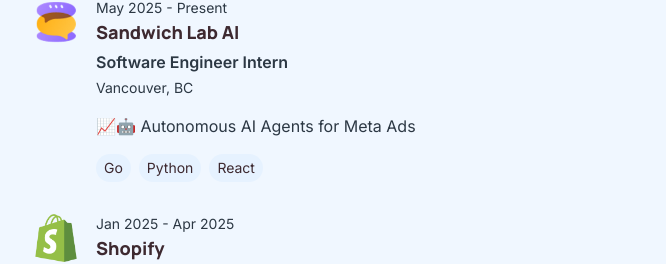
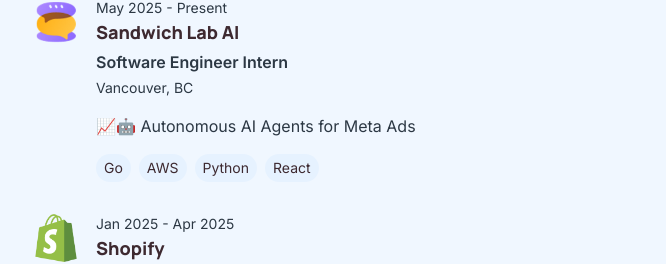
Before and after one commit to bkctrl/bkctrl-portfolio, a Next.js app: page / in a window 1280 px wide. Shown: the part 1258-1522 px from the top of the page, without its empty margins (224-890 px from the left). Built offline with nearby package versions, Linux system fonts and the light colour scheme; no server answers.

Commit message:
aug 2025 update #3

```diff
--- a/src/components/App.tsx
+++ b/src/components/App.tsx
@@ -221,6 +221,7 @@
                     </ul>
                     <div className="mt-4 flex gap-2">
                       <span className="bg-muted px-2 py-1 rounded-md text-sm">Go</span>
+                      <span className="bg-muted px-2 py-1 rounded-md text-sm">AWS</span>
                       <span className="bg-muted px-2 py-1 rounded-md text-sm">Python</span>
                       <span className="bg-muted px-2 py-1 rounded-md text-sm">React</span>
                     </div>
```
